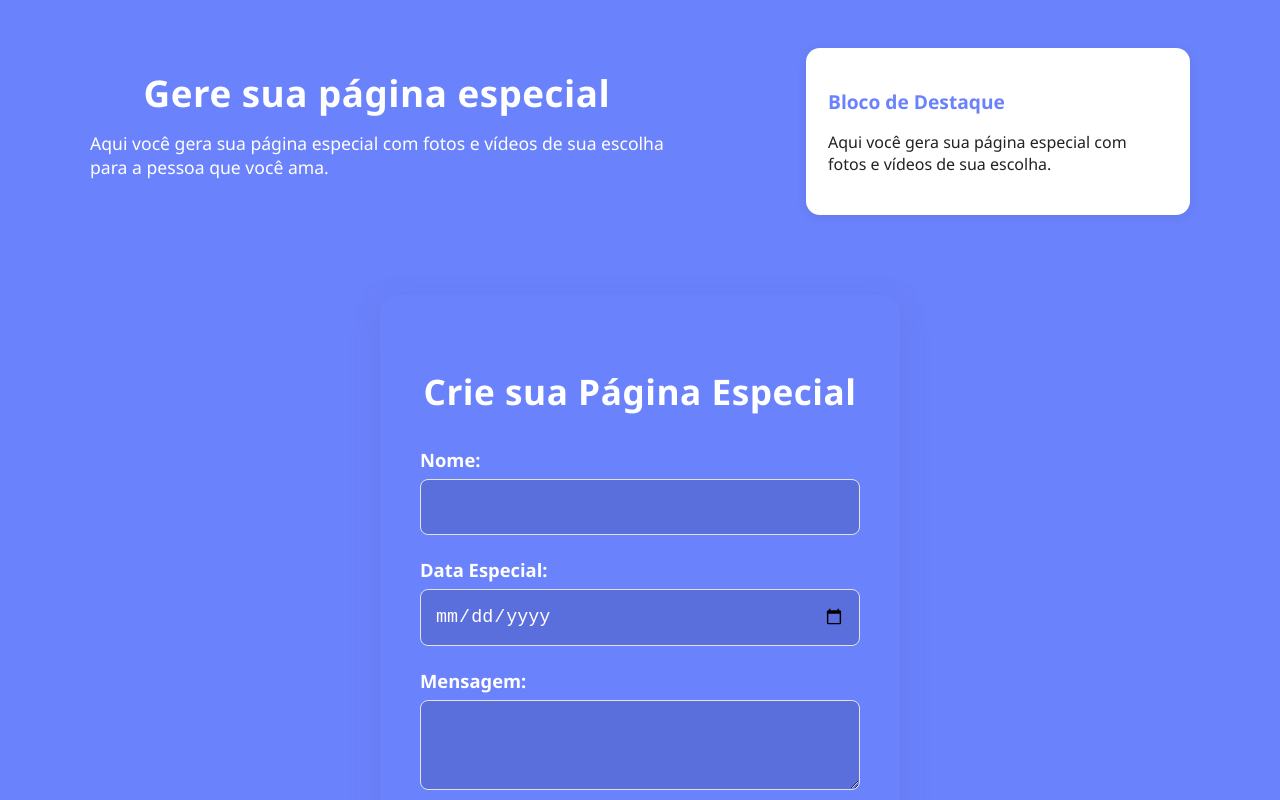
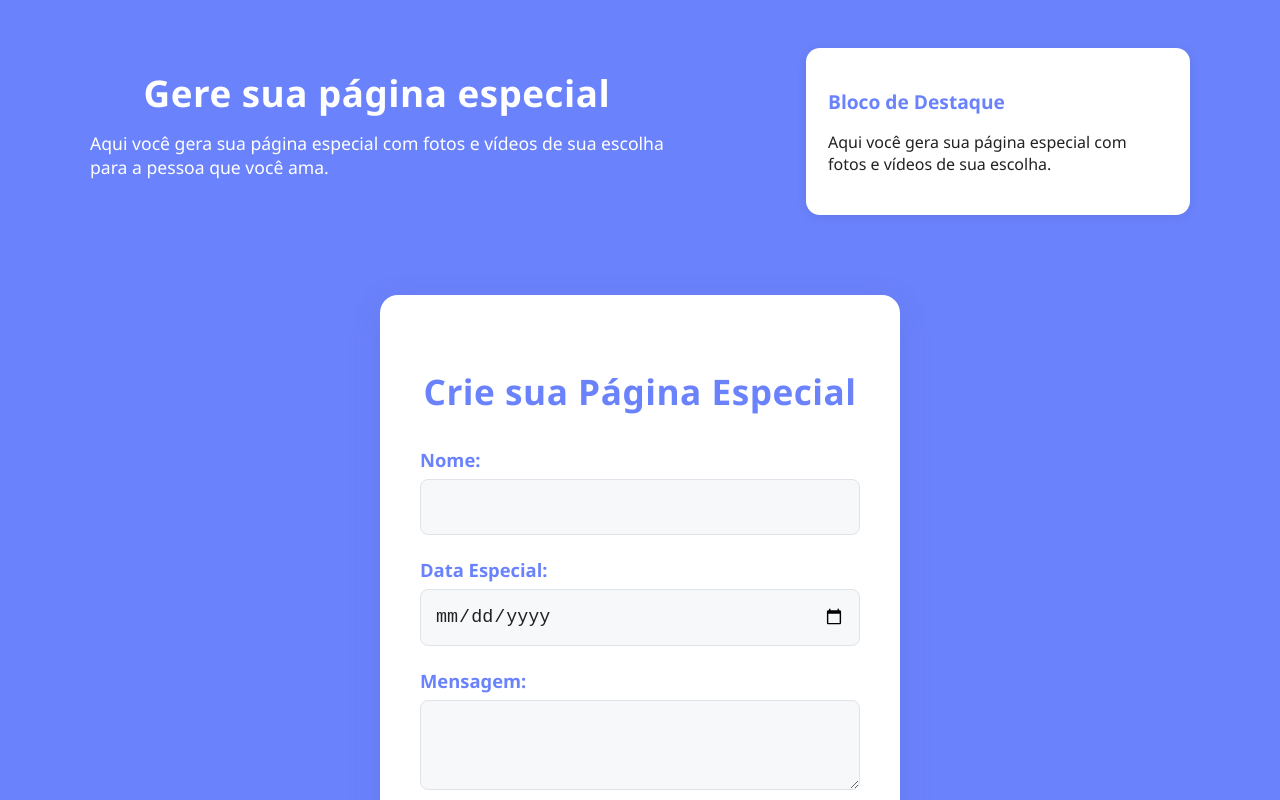
Before and after one commit to PedroRamos2/retrospectivas, a plain HTML site: page index.html in a window 1280 px wide. Shown: the top 800 px of the page. Drawn offline with Linux system fonts and the light colour scheme.

Commit message:
Add files via upload

```diff
--- a/index.html
+++ b/index.html
@@ -3,7 +3,6 @@
 <head>
     <meta charset="UTF-8">
     <meta name="viewport" content="width=device-width, initial-scale=1.0">
-    <meta http-equiv="refresh" content="5">
     <title>Gerador de Página Especial</title>
     <link rel="stylesheet" href="style.css">
 </head>
--- a/style.css
+++ b/style.css
@@ -16,18 +16,18 @@ html, body {
 .container {
     max-width: 420px;
     margin: 48px auto;
-    background: #6a82fb;
+    background: #fff;
     border-radius: 18px;
     box-shadow: 0 8px 32px rgba(80, 80, 160, 0.15);
     padding: 40px 28px 32px 28px;
     display: flex;
     flex-direction: column;
     align-items: stretch;
-    color: #fff;
+    color: #222;
 }
 
 .container h1 {
-    color: #fff;
+    color: #6a82fb;
 }
 
 h1 {
@@ -42,7 +42,7 @@ h1 {
 form label {
     display: block;
     margin-bottom: 7px;
-    color: #fff;
+    color: #6a82fb;
     font-weight: 600;
     font-size: 1.08rem;
 }
@@ -54,23 +54,23 @@ form input, form textarea, form select {
     border: 1.5px solid #e0e3ea;
     border-radius: 8px;
     font-size: 1.08rem;
-    background: #5a6edc;
-    color: #fff;
+    background: #f7f8fa;
+    color: #222;
     transition: border 0.2s, box-shadow 0.2s;
     box-sizing: border-box;
 }
 
 form input::placeholder, form textarea::placeholder {
-    color: #f3f3f3;
+    color: #b0b0b0;
     opacity: 1;
 }
 
 form input:focus, form textarea:focus, form select:focus {
-    border: 1.5px solid #fff;
+    border: 1.5px solid #6a82fb;
     outline: none;
-    box-shadow: 0 0 0 2px #fff2;
-    background: #6a82fb;
-    color: #fff;
+    box-shadow: 0 0 0 2px #6a82fb22;
+    background: #fff;
+    color: #222;
 }
 
 form textarea {
```
